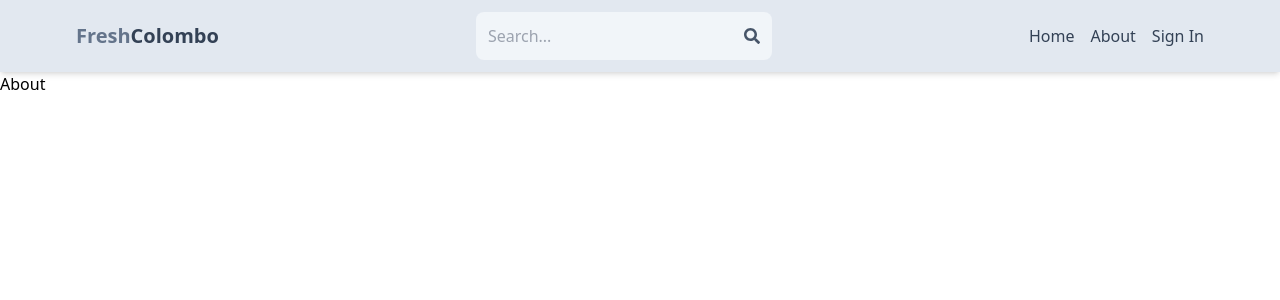
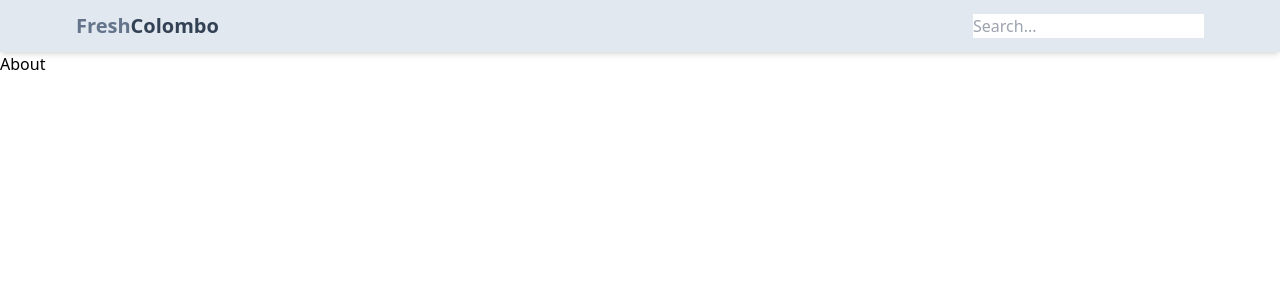
Before and after one commit to ThivinaSam/MERN-WebApp-Thivina, a React (Vite) app: page /about in a window 1280 px wide. Shown: the top 300 px of the page. Built offline with nearby package versions, Linux system fonts and the light colour scheme.

Commit message:
Revert "Completing Header"
This reverts commit c571cc766cecd58c8b8311d96e56c7a934bcf42a.

```diff
--- a/package.json
+++ b/package.json
@@ -12,7 +12,6 @@
   "dependencies": {
     "react": "^18.3.1",
     "react-dom": "^18.3.1",
-    "react-icons": "^5.3.0",
     "react-router-dom": "^6.26.0"
   },
   "devDependencies": {
--- a/src/components/Header.jsx
+++ b/src/components/Header.jsx
@@ -1,31 +1,16 @@
-import { FaSearch } from "react-icons/fa"
-import { Link } from "react-router-dom"
+import React from 'react'
 
 export default function Header() {
   return (
     <header className='bg-slate-200 shadow-md'>
       <div className='flex justify-between items-center max-w-6xl mx-auto p-3'>
-        <Link to='/'>
         <h1 className='font-bold text-sm sm:text-xl flex flex-wrap'>
             <span className='text-slate-500'>Fresh</span>
             <span className='text-slate-700'>Colombo</span>
         </h1>
-        </Link>
-        <form className='bg-slate-100 p-3 rounded-lg flex items-center'>
-          <input type="text" placeholder='Search...' className='bg-transparent  focus:outline-none w-24 sm:w-64'/>
-          <FaSearch className="text-slate-600"/>
+        <form>
+          <input type="text" placeholder='Search...' className=''/>
         </form>
-        <ul className="flex gap-4">
-          <Link to='/'>
-            <li className="hidden sm:inline text-slate-700 hover:underline">Home</li>
-          </Link>
-          <Link to='about'>
-            <li className="hidden sm:inline text-slate-700 hover:underline">About</li>
-          </Link>
-          <Link to='sign-in'>
-            <li className="sm:inline text-slate-700 hover:underline">Sign In</li>
-            </Link>
-        </ul>
       </div>
 
     </header>
```
Also changed, not shown: 1 other file (tests, documents, lock files or other folders).
